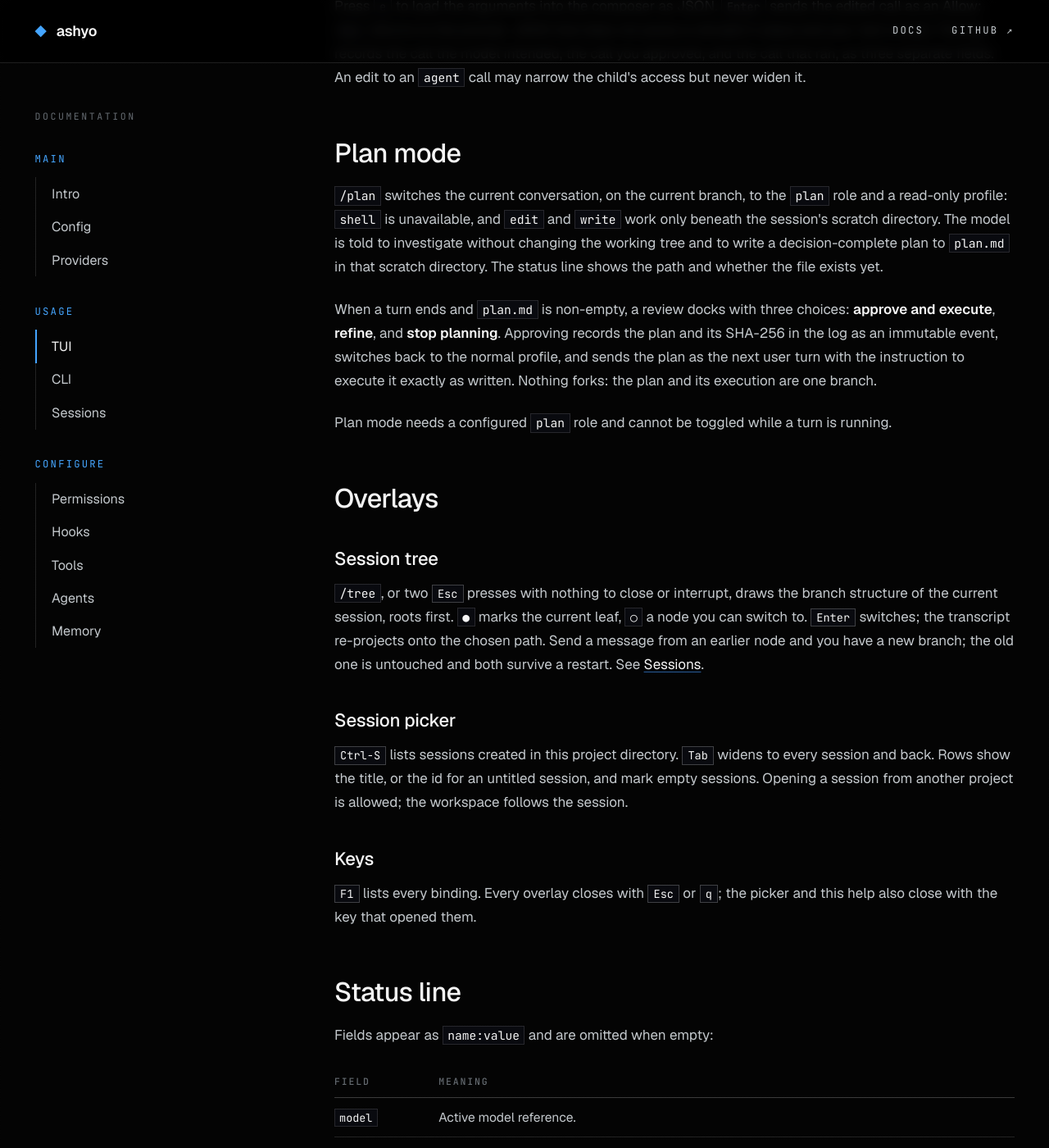
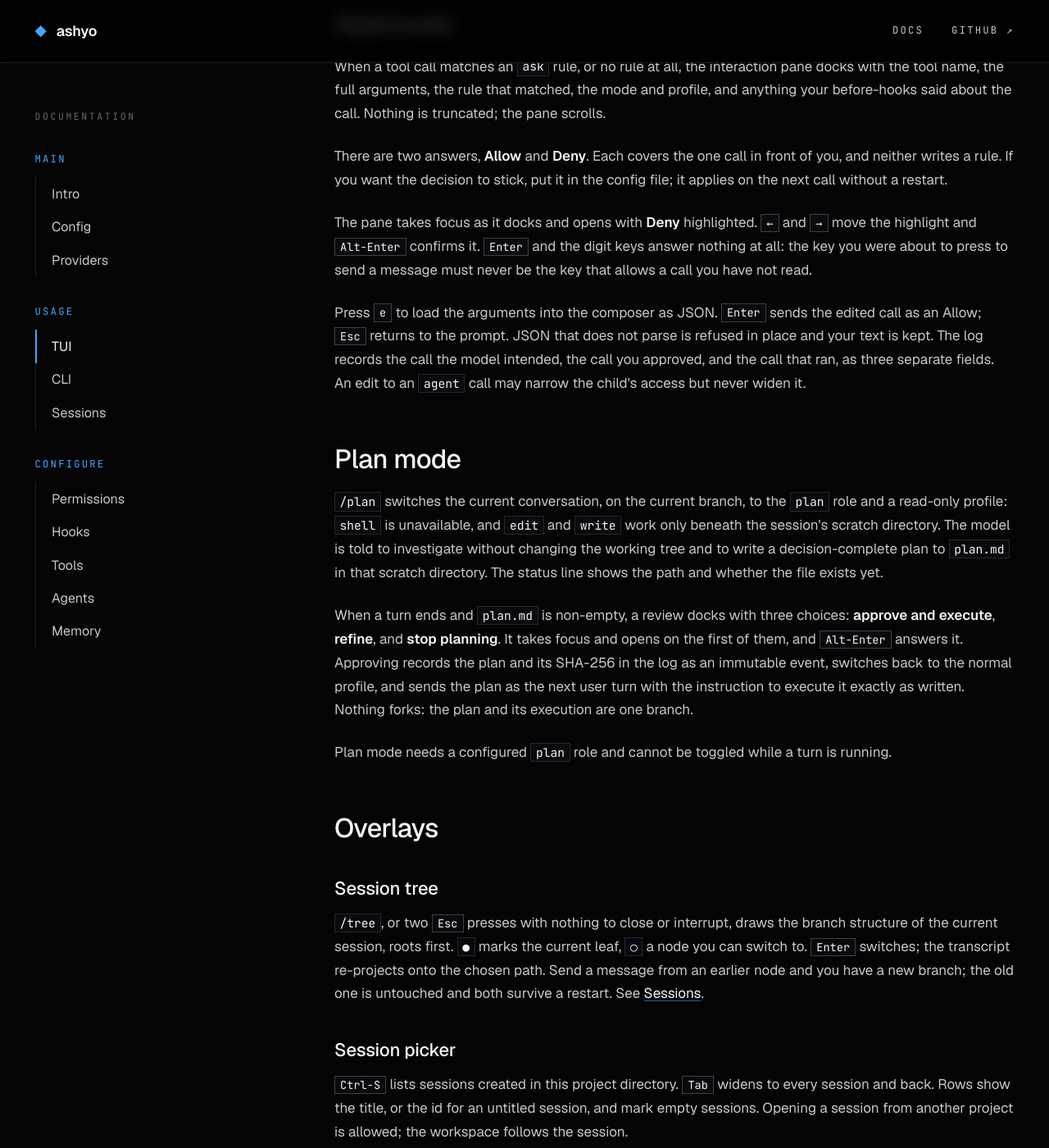
Before and after one commit to ashyo-ai/ashyo-ai.github.io, a Jekyll site: the page built from tui.html, in a window 1280 px wide and 1400 px high, scrolled down 3949 px. Shown: the whole window at 82% size. Built offline with Jekyll 4.4.1, drawn with Linux system fonts in a browser that asks for light colours; some of the changed text lies outside the part shown.

Commit message:
Document the interaction pane taking focus and Alt-Enter answering it

```diff
--- a/permissions.html
+++ b/permissions.html
@@ -48,7 +48,7 @@ title: Permissions
 <p>In the TUI, <code>ask</code> docks an approval pane and waits. In print mode nothing can wait, so <code>ask</code> is treated as <code>allow</code>, with the reason recorded, and the <code>ask_user</code> tool is withdrawn. <code>deny</code> is a deny in both.</p>
 
 <h2 id="approval">The approval pane</h2>
-<p>It shows the tool, the full arguments, the rule that matched or <code>(no rule matched)</code>, the mode and profile, and any annotations from before-hooks. The two actions are <strong>Allow</strong> and <strong>Deny</strong>. Each answers the one call in front of you and neither creates a rule; a decision you want to keep goes in a config file and applies on the next call. Press <kbd>e</kbd> to edit the arguments before allowing. The log keeps the model's intended call, your edited call, and the executed call as separate fields.</p>
+<p>It shows the tool, the full arguments, the rule that matched or <code>(no rule matched)</code>, the mode and profile, and any annotations from before-hooks. The two actions are <strong>Allow</strong> and <strong>Deny</strong>. Each answers the one call in front of you and neither creates a rule; a decision you want to keep goes in a config file and applies on the next call. The pane takes focus as it docks and opens on <strong>Deny</strong>; <kbd>←</kbd> and <kbd>→</kbd> move the highlight and <kbd>Alt-Enter</kbd> confirms it, while <kbd>Enter</kbd> and the digit keys answer nothing. Press <kbd>e</kbd> to edit the arguments before allowing; there <kbd>Enter</kbd> sends the edited call and <kbd>Esc</kbd> returns to the prompt. The log keeps the model's intended call, your edited call, and the executed call as separate fields.</p>
 <p>What the model sees on a deny is one line: <code>policy_denied: &lt;tool&gt;: &lt;reason&gt;</code>. The turn continues; the model can try something else or stop.</p>
 
 <h2 id="context">Execution context</h2>
--- a/tui.html
+++ b/tui.html
@@ -12,6 +12,7 @@ title: TUI
 
 <h2 id="layout">Layout</h2>
 <p>Top to bottom: the <strong>transcript</strong>, an <strong>interaction pane</strong> that docks only when something needs you, the <strong>composer</strong>, and a one-line <strong>status line</strong>. The interaction pane takes at most 40% of the rows and the transcript always keeps at least five, so a long approval scrolls inside its box rather than pushing the conversation off screen. The composer grows to five rows.</p>
+<p>The interaction pane takes focus as it docks, so an approval never sits waiting for you to notice it. Whatever you were typing is left in the composer untouched, and when the pane closes focus goes back where it came from — the composer, or the transcript if that is what you were reading. A question with no options is the exception: it is answered by typing, so it leaves the composer focused.</p>
 
 <p>Every line in the transcript is labeled with who produced it: <code>you</code>, the provider and model that answered, <code>tool: &lt;name&gt;</code> for a call, <code>ashyo</code> for the harness's own reports, and <code>advisor (note)</code>, <code>advisor (concern)</code>, or <code>advisor (blocker)</code> for the <a href="agents.html#advisor-kinds">advisor</a>. A note the harness dropped is labeled <code>— dropped</code>: it is shown, and the model never read it. A concern or blocker that <a href="config.html#immune-turns"><code>advisor.immuneTurns</code></a> held back is labeled <code>— held</code>: it keeps its kind, interrupts nothing, and reaches the model with your next message. A call a blocker cut short says so where the call is, and a turn the advisor started opens with a line saying so. The transcript is a projection of the branch you are on, so a resume or a branch switch shows the same lines in the same places.</p>
 
@@ -27,7 +28,8 @@ title: TUI
 <dt><kbd>Ctrl-T</kbd></dt><dd>Step the reasoning effort up through the active model's levels, wrapping. See <a href="#reasoning-effort">Reasoning effort</a>.</dd>
 <dt><kbd>Ctrl-S</kbd></dt><dd>Open the session picker.</dd>
 <dt><kbd>F1</kbd></dt><dd>Toggle key help. <code>/keys</code> does the same.</dd>
-<dt><kbd>1</kbd>–<kbd>9</kbd>, <kbd>←</kbd> / <kbd>→</kbd>, <kbd>Enter</kbd></dt><dd>Choose an option in the interaction pane.</dd>
+<dt><kbd>←</kbd> / <kbd>→</kbd></dt><dd>Move the highlighted option in the interaction pane.</dd>
+<dt><kbd>Alt-Enter</kbd></dt><dd>Answer the interaction pane with the highlighted option. Nothing else answers it: <kbd>Enter</kbd> and the digit keys do nothing there, because the pane takes focus the moment it docks and a key already on its way to the composer must not be able to allow a tool call.</dd>
 <dt><kbd>e</kbd></dt><dd>Edit a tool call's arguments before allowing it.</dd>
 <dt><kbd>Esc</kbd></dt><dd>Close an overlay or search; otherwise interrupt the running turn, or cancel a pending login.</dd>
 <dt><kbd>Esc</kbd> <kbd>Esc</kbd></dt><dd>Open the session tree, when the first press had nothing to close, interrupt, or cancel. Two presses within half a second.</dd>
@@ -61,11 +63,12 @@ title: TUI
 <h2 id="approvals">Approvals</h2>
 <p>When a tool call matches an <code>ask</code> rule, or no rule at all, the interaction pane docks with the tool name, the full arguments, the rule that matched, the mode and profile, and anything your before-hooks said about the call. Nothing is truncated; the pane scrolls.</p>
 <p>There are two answers, <strong>Allow</strong> and <strong>Deny</strong>. Each covers the one call in front of you, and neither writes a rule. If you want the decision to stick, put it in the config file; it applies on the next call without a restart.</p>
+<p>The pane takes focus as it docks and opens with <strong>Deny</strong> highlighted. <kbd>←</kbd> and <kbd>→</kbd> move the highlight and <kbd>Alt-Enter</kbd> confirms it. <kbd>Enter</kbd> and the digit keys answer nothing at all: the key you were about to press to send a message must never be the key that allows a call you have not read.</p>
 <p>Press <kbd>e</kbd> to load the arguments into the composer as JSON. <kbd>Enter</kbd> sends the edited call as an Allow; <kbd>Esc</kbd> returns to the prompt. JSON that does not parse is refused in place and your text is kept. The log records the call the model intended, the call you approved, and the call that ran, as three separate fields. An edit to an <code>agent</code> call may narrow the child's access but never widen it.</p>
 
 <h2 id="plan-mode">Plan mode</h2>
 <p><code>/plan</code> switches the current conversation, on the current branch, to the <code>plan</code> role and a read-only profile: <code>shell</code> is unavailable, and <code>edit</code> and <code>write</code> work only beneath the session's scratch directory. The model is told to investigate without changing the working tree and to write a decision-complete plan to <code>plan.md</code> in that scratch directory. The status line shows the path and whether the file exists yet.</p>
-<p>When a turn ends and <code>plan.md</code> is non-empty, a review docks with three choices: <strong>approve and execute</strong>, <strong>refine</strong>, and <strong>stop planning</strong>. Approving records the plan and its SHA-256 in the log as an immutable event, switches back to the normal profile, and sends the plan as the next user turn with the instruction to execute it exactly as written. Nothing forks: the plan and its execution are one branch.</p>
+<p>When a turn ends and <code>plan.md</code> is non-empty, a review docks with three choices: <strong>approve and execute</strong>, <strong>refine</strong>, and <strong>stop planning</strong>. It takes focus and opens on the first of them, and <kbd>Alt-Enter</kbd> answers it. Approving records the plan and its SHA-256 in the log as an immutable event, switches back to the normal profile, and sends the plan as the next user turn with the instruction to execute it exactly as written. Nothing forks: the plan and its execution are one branch.</p>
 <p>Plan mode needs a configured <code>plan</code> role and cannot be toggled while a turn is running.</p>
 
 <h2 id="overlays">Overlays</h2>
```
